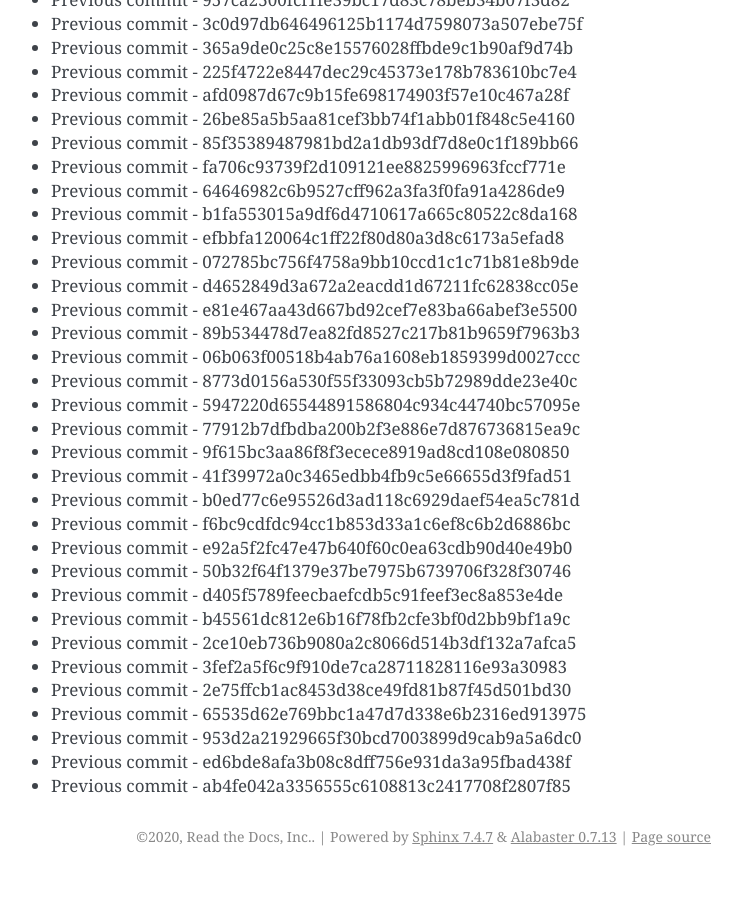
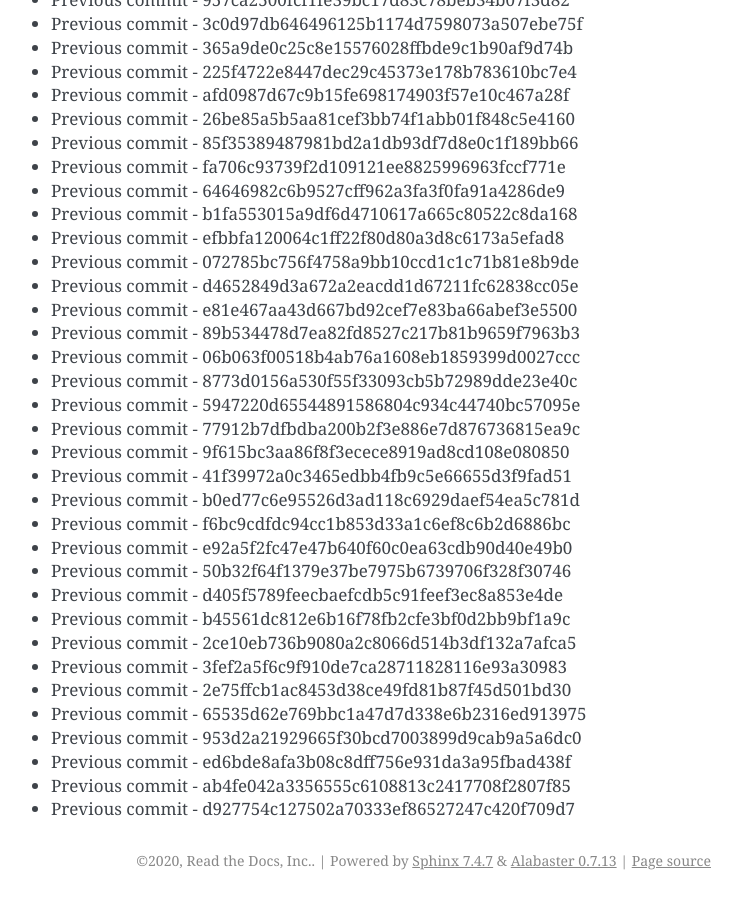
Before and after one commit to readthedocs/rtd-git-stresstest, a Sphinx documentation site: the page built from docs/updates.rst, in a window 1280 px wide and 900 px high, scrolled down 21430 px. Shown: the whole window, without its empty margins (399-1141 px from the left). Built offline with Sphinx 7.4.7, drawn with Linux system fonts in a browser that asks for light colours; before the commit the page ends 22306 px from its top, so only the background shows below that.

Commit message:
Generating commit from previous: d927754c127502a70333ef86527247c420f709d7

```diff
--- a/docs/updates.rst
+++ b/docs/updates.rst
@@ -932,3 +932,4 @@ It can be tested for any performance characteristics.
 * Previous commit - 953d2a21929665f30bcd7003899d9cab9a5a6dc0
 * Previous commit - ed6bde8afa3b08c8dff756e931da3a95fbad438f
 * Previous commit - ab4fe042a3356555c6108813c2417708f2807f85
+* Previous commit - d927754c127502a70333ef86527247c420f709d7
```
